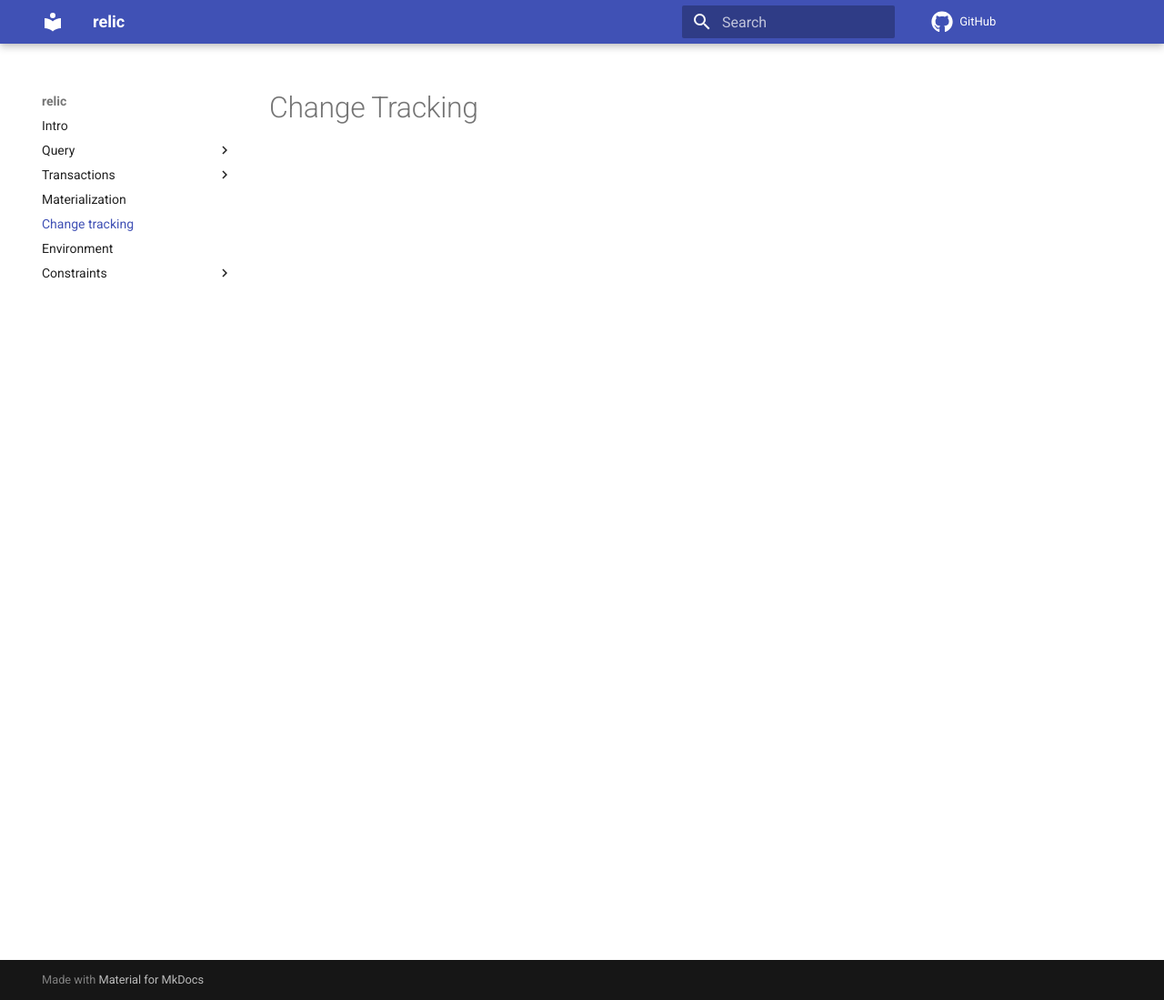
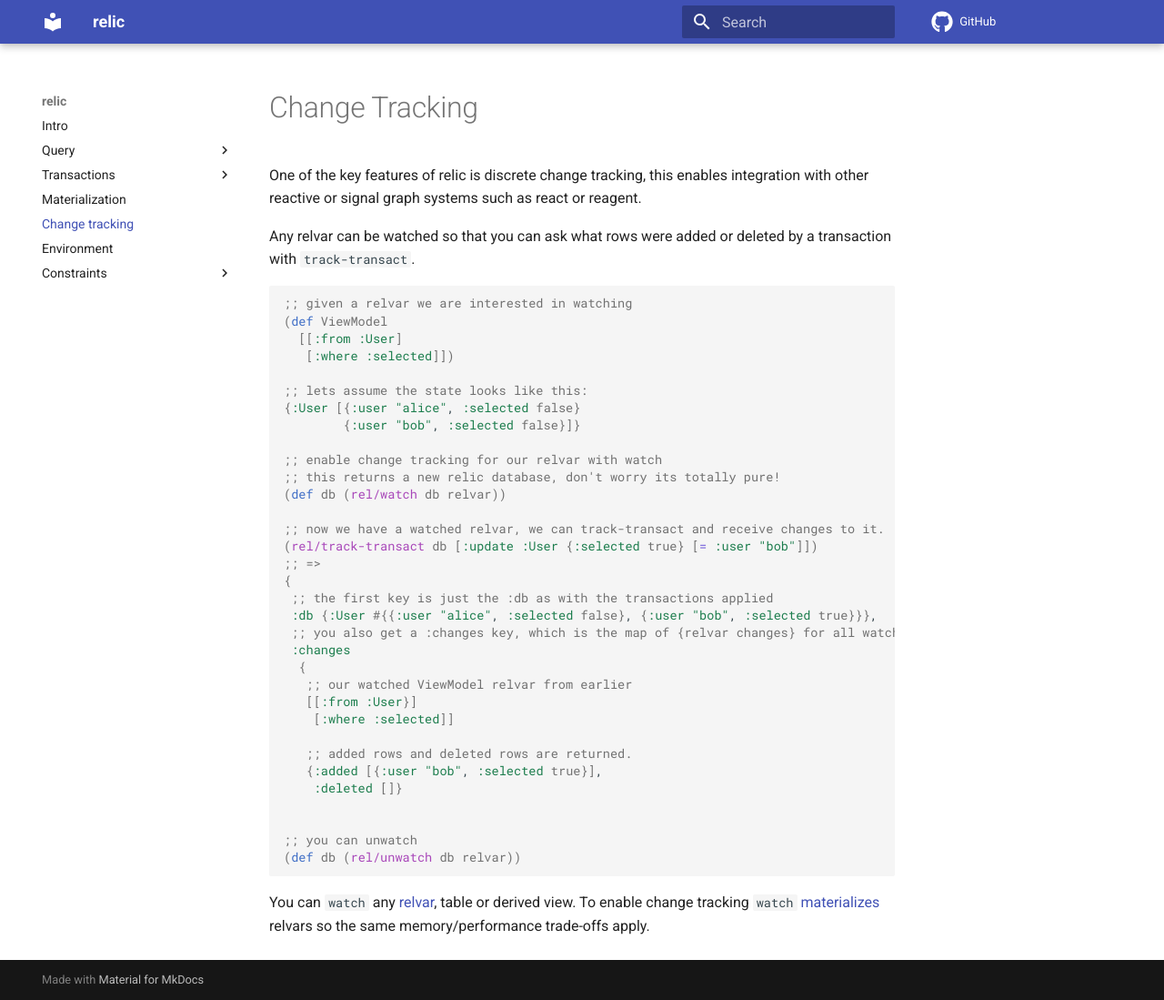
Before and after one commit to wotbrew/relic, an MkDocs documentation site: the page built from doc/change-tracking.md, in a window 1280 px wide and 1099 px high. Shown: the whole window at 91% size. Built offline with MkDocs 1.6.1 and Material for MkDocs 9.7.7, drawn with Linux system fonts in a browser that asks for light colours; comment, search, counter and statistics services are not loaded.

Commit message:
change tracking doco

````diff
--- a/doc/change-tracking.md
+++ b/doc/change-tracking.md
@@ -1 +1,45 @@
 # Change Tracking
+
+One of the key features of relic is discrete change tracking, this enables integration with other reactive or signal graph
+systems such as react or reagent.
+
+Any relvar can be watched so that you can ask what rows were added or deleted by a transaction with `track-transact`.
+
+```clojure
+;; given a relvar we are interested in watching
+(def ViewModel
+  [[:from :User]
+   [:where :selected]])
+
+;; lets assume the state looks like this:
+{:User [{:user "alice", :selected false}
+        {:user "bob", :selected false}]}
+
+;; enable change tracking for our relvar with watch
+;; this returns a new relic database, don't worry its totally pure!
+(def db (rel/watch db relvar))
+
+;; now we have a watched relvar, we can track-transact and receive changes to it.
+(rel/track-transact db [:update :User {:selected true} [= :user "bob"]])
+;; =>
+{
+ ;; the first key is just the :db as with the transactions applied
+ :db {:User #{{:user "alice", :selected false}, {:user "bob", :selected true}}},
+ ;; you also get a :changes key, which is the map of {relvar changes} for all watched relvars
+ :changes
+  {
+   ;; our watched ViewModel relvar from earlier
+   [[:from :User}]
+    [:where :selected]]
+
+   ;; added rows and deleted rows are returned.
+   {:added [{:user "bob", :selected true}],
+    :deleted []}
+
+
+;; you can unwatch
+(def db (rel/unwatch db relvar))
+```
+
+You can `watch` any [relvar](relvar.md), table or derived view.
+To enable change tracking `watch` [materializes](materialization.md) relvars so the same memory/performance trade-offs apply.
````
